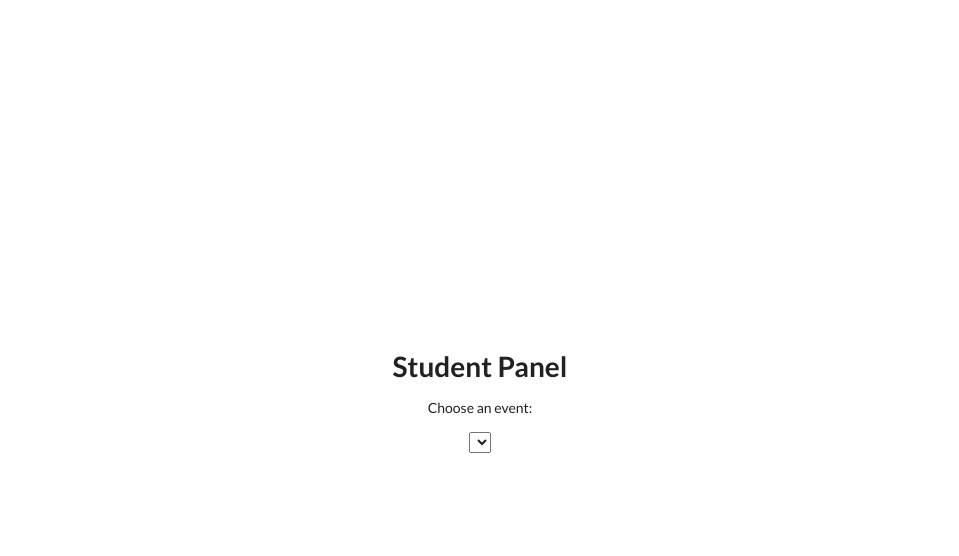
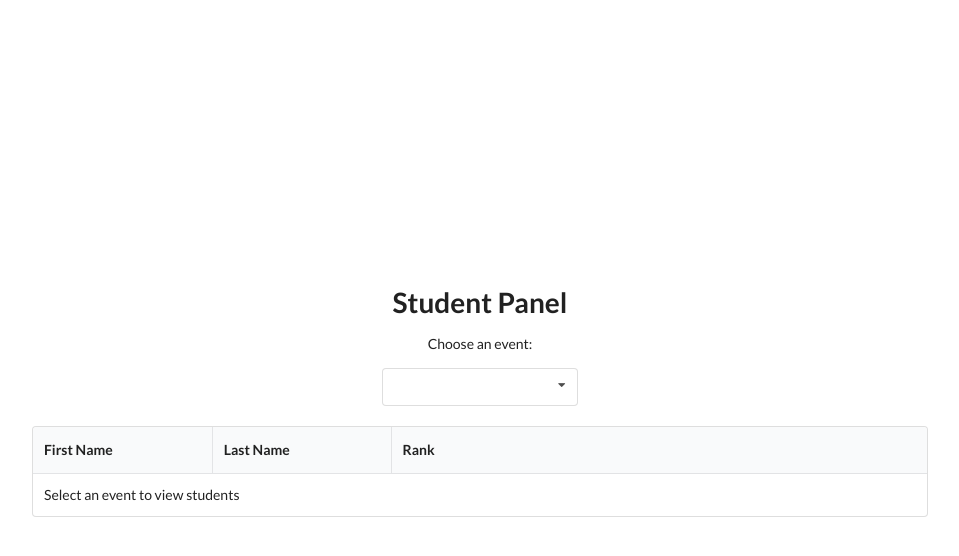
Before and after one commit to DominikM/acdecgrader, a Django app: page /students/ in a window 1280 px wide. Shown: the top 556 px of the page, without its empty margins (160-1119 px from the left). Run offline with Django 3.2, Linux system fonts and the light colour scheme; a user stored in the database is signed in; tables that the repository leaves empty hold one stand-in row (values such as "Sample post"); lists and menus that the app fills with data are empty.

Commit message:
have a basic working student view page (read only right now).

```diff
--- a/static/main.css
+++ b/static/main.css
@@ -19,3 +19,10 @@ body {
     min-width: 300px;
     margin: auto;
 }
+
+.person-table-container {
+    margin: auto;
+    margin-top: 20px;
+    width: 70%;
+    min-width: 500px;
+}
--- a/templates/grader/student_panel.html
+++ b/templates/grader/student_panel.html
@@ -7,6 +7,108 @@
     <h1>Student Panel</h1>
     <div>
         <p>Choose an event: </p>
-        <select class="ui select"></select>
+        <select class="ui dropdown" id="event-select" onchange="change_event(this)"></select>
     </div>
+
+    <div class="person-table-container">
+        <table class="ui celled fixed selectable table">
+            <thead>
+                <tr>
+                    <th colspan="1">First Name</th>
+                    <th colspan="1">Last Name</th>
+                    <th colspan="3">Rank</th>
+                </tr>
+            </thead>
+            <tbody id="student-table">
+                <tr>
+                    <td colspan="5">Select an event to view students</td>
+                </tr>
+            </tbody>
+        </table>
+    </div>
+
+    <script>
+    data = {{ data | safe }};
+    state = {
+        selected_event: null,
+        show_students: [],
+        selected_student: null
+    };
+    event_selector = document.getElementById('event-select');
+    student_table = document.getElementById('student-table');
+
+
+    function change_event(selector) {
+        state.selected_event = parseInt(selector.value);
+
+        // Now we need to update the table
+        student_table.innerHTML = "";
+        state.show_students = [];
+
+        for (var i=0; i<data.students.length; i++) {
+            if (parseInt(data.students[i].event_id) == state.selected_event) {
+                // we check to see if the student is associated with the event, if so we throw them in the list of current students
+                state.show_students.push(data.students[i]);
+
+                // now we need to add it to the table
+
+                // For name
+                var student_f_name = document.createElement('td');
+                student_f_name.innerHTML = data.students[i].first_name;
+
+                var student_l_name = document.createElement('td');
+                student_l_name.innerHTML = data.students[i].last_name;
+
+                // For rank
+                var student_rank = document.createElement('td');
+                switch (data.students[i].rank) {
+                    case 0:
+                        student_rank.innerHTML = 'Varsity';
+                        break;
+
+                    case 1:
+                        student_rank.innerHTML = 'Scholastic';
+                        break;
+
+                    case 2:
+                        student_rank.innerHTML = 'Honors';
+                        break;
+                }
+
+                var row = document.createElement('tr');
+                row.appendChild(student_f_name);
+                row.appendChild(student_l_name);
+                row.appendChild(student_rank);
+
+                student_table.appendChild(row);
+            }
+        }
+
+        if (state.show_students.length == 0) {
+                var row = document.createElement('tr');
+                var item = document.createElement('td');
+                item.innerHTML = 'There are no students assigned to this event!';
+                item.colSpan = 5;
+
+                row.appendChild(item);
+                student_table.appendChild(row);
+            }
+
+    }
+
+    function init_page() {
+        for (var i=0; i<data.events.length; i++) {
+            var new_event = document.createElement('option');
+            new_event.value = data.events[i].id;
+            new_event.innerHTML = data.events[i].name;
+            event_selector.appendChild(new_event);
+        }
+        event_selector.selectedIndex = -1;
+        $(event_selector).dropdown();
+    }
+
+    window.onload = init_page();
+
+
+    </script>
 {% endblock %}
```
